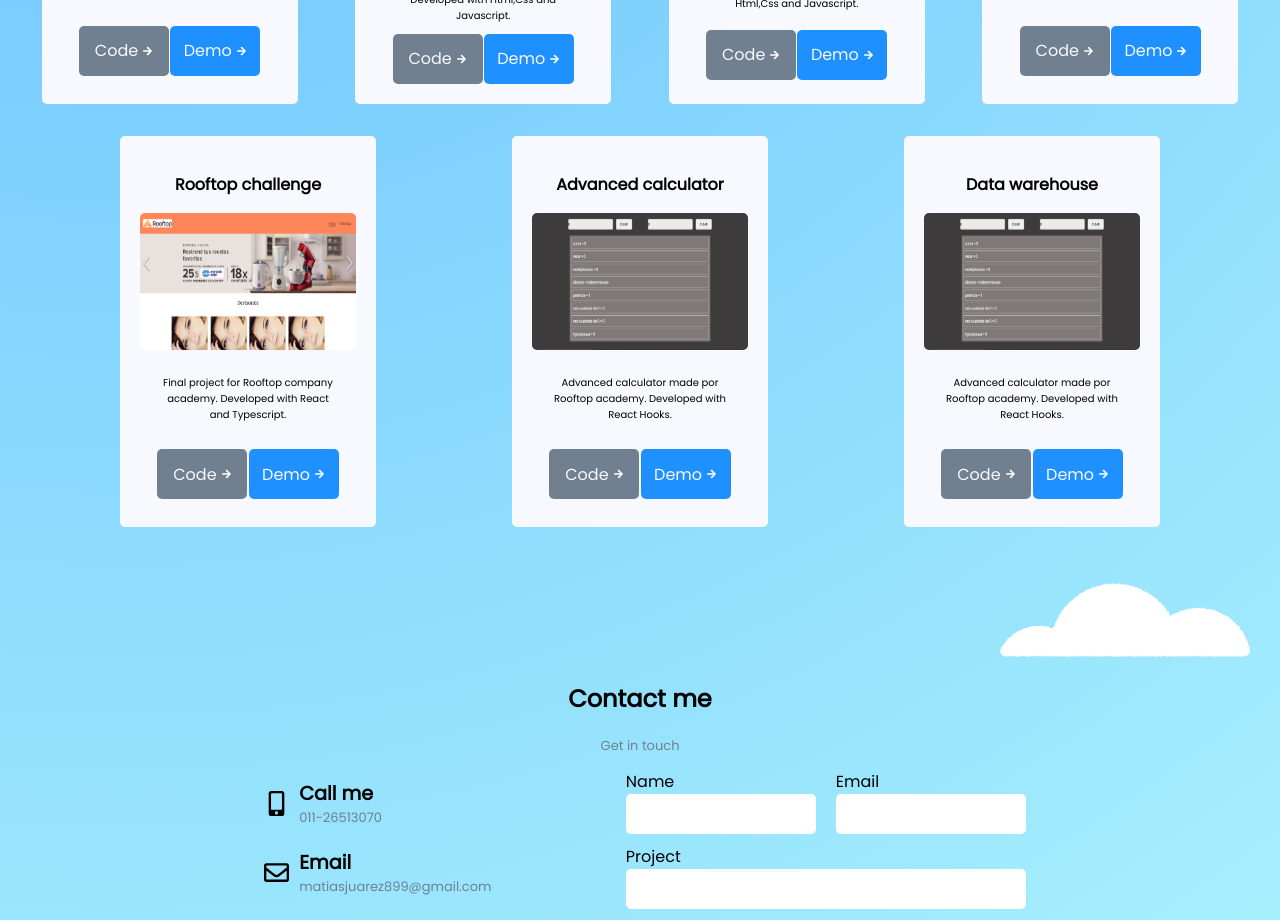
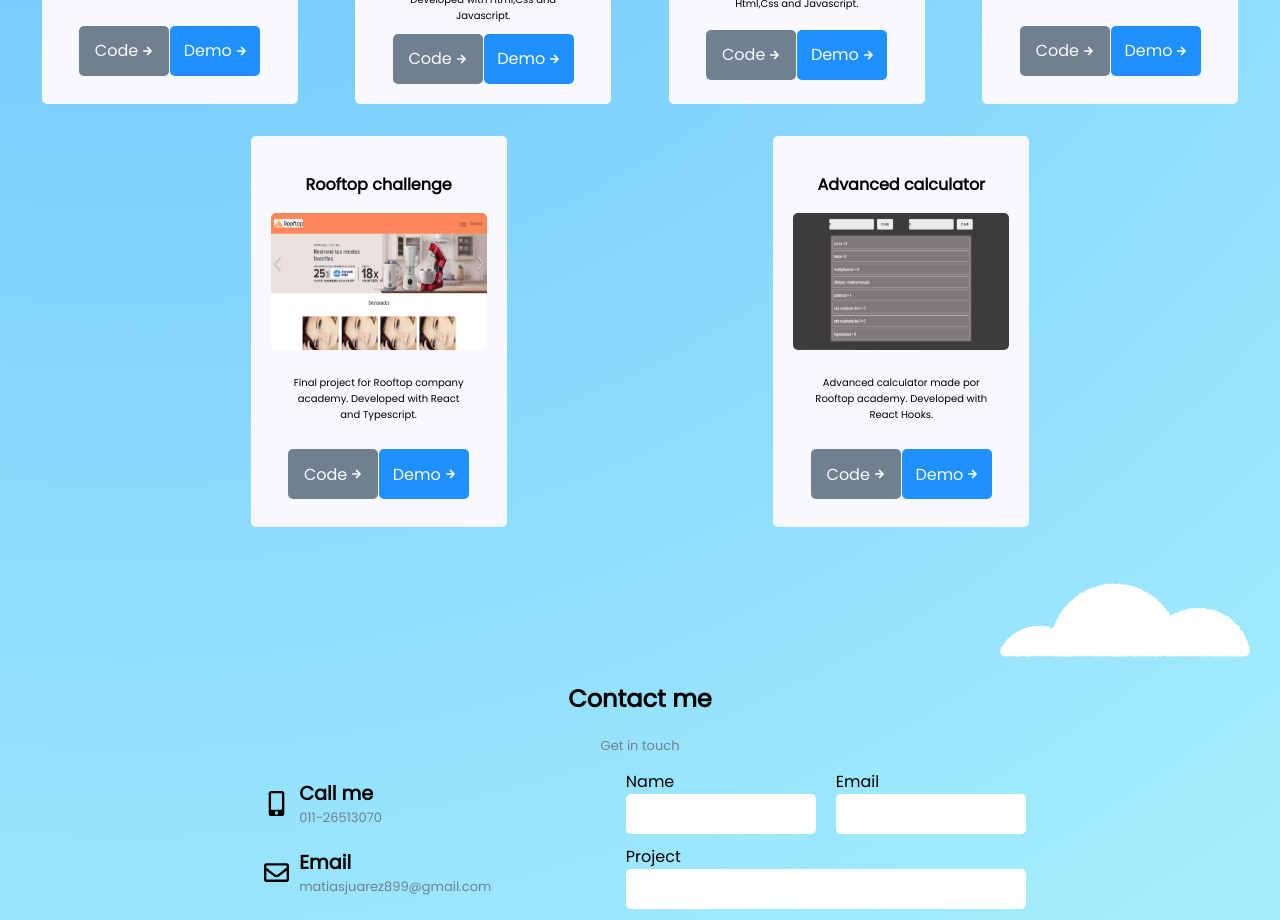
Before and after one commit to matiasj899/Portfolio, a Next.js app: page / in a window 1280 px wide. Shown: the part 1160-2080 px from the top of the page. Built offline with nearby package versions, Linux system fonts and the light colour scheme.

Commit message:
modified project

```diff
--- a/pages/index.tsx
+++ b/pages/index.tsx
@@ -65,15 +65,7 @@ const projects = [
     description:
       "Advanced calculator made por Rooftop academy. Developed with React Hooks.",
   },
-  {
-    id: 7,
-    name: "Data warehouse",
-    img: "/advanced-calculator.png",
-    link: "https://advanced-calculator.netlify.app/",
-    git:"https://github.com/matiasj899/calculadora-avanzada",
-    description:
-      "Advanced calculator made por Rooftop academy. Developed with React Hooks.",
-  },
+
 
 ];
 
```
